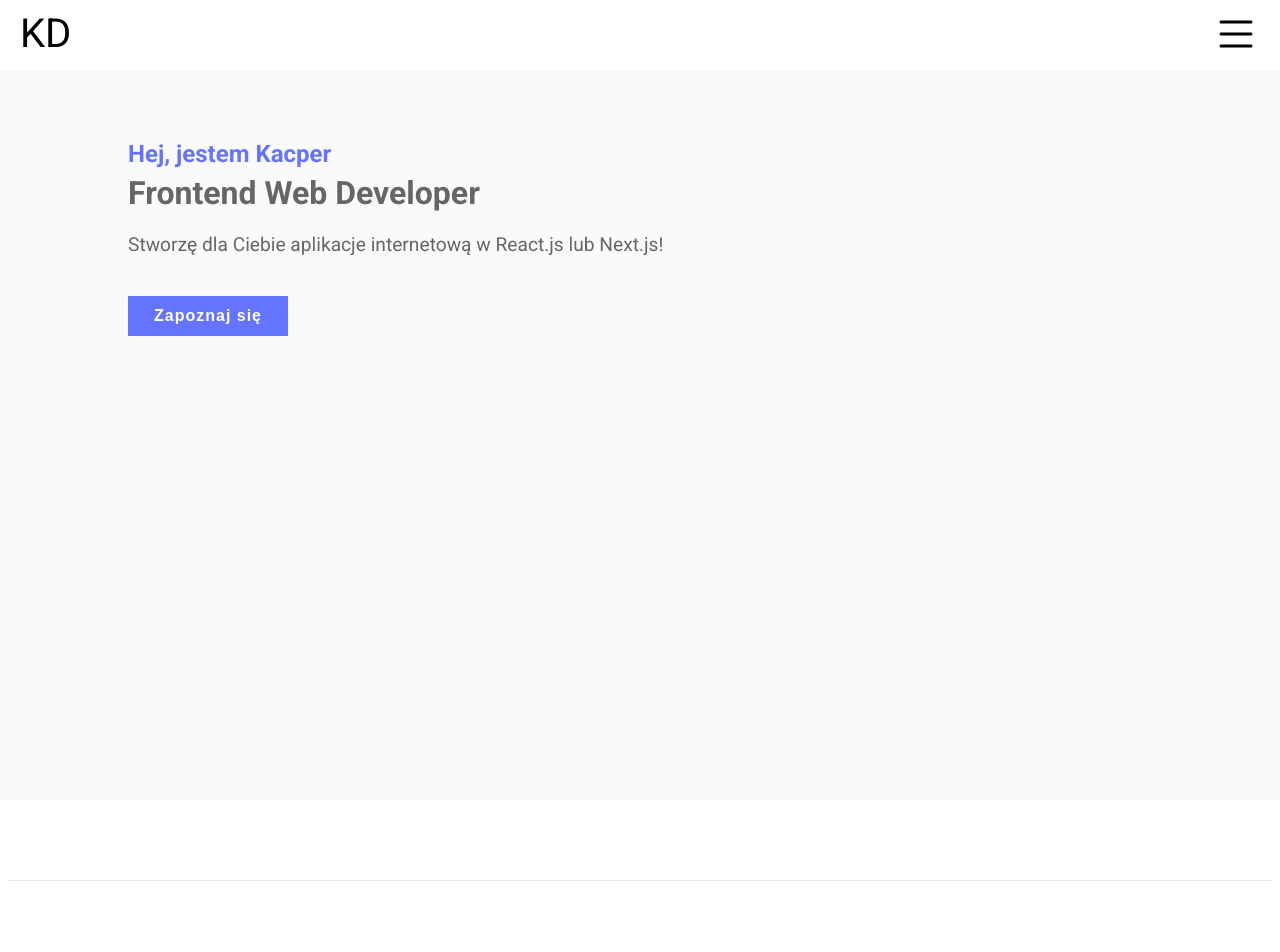
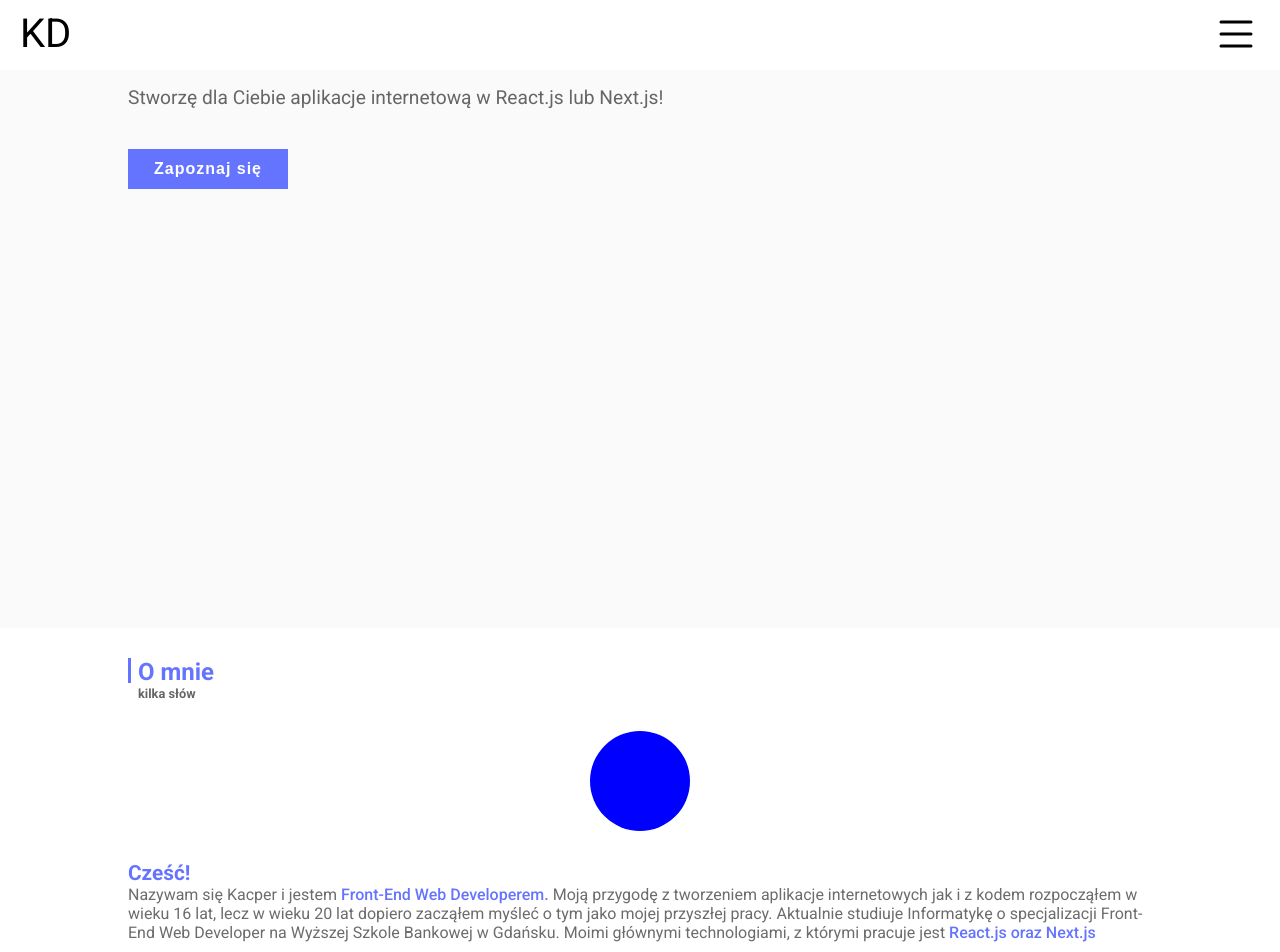
Before and after one commit to kdobrowolski/portfolio-app-frontend, a Next.js app: page / in a window 1280 px wide. Shown: the top 952 px of the page. Before the commit the page ends 881 px from the top, so only its background shows below. Built offline with nearby package versions, Linux system fonts and the light colour scheme.

Commit message:
Added _document.tsx, fixed loading styles after multiple app reloads and created About section

```diff
--- /dev/null
+++ b/components/About/About.tsx
@@ -0,0 +1,20 @@
+import { StyledAbout, StyledPhoto, StyledDescription } from './styled';
+import { StyledSectionTitle } from '../../utils/styled';
+
+export default function About() {
+    return (
+        <StyledAbout>
+            <div className="container">
+                <StyledSectionTitle>
+                    O mnie
+                    <p>kilka słów</p>
+                </StyledSectionTitle>
+                <StyledPhoto></StyledPhoto>
+                <StyledDescription className="description">
+                    <span className="text-bold">Cześć!</span><br />
+                    Nazywam się Kacper i jestem <span className="text-mediumBold">Front-End Web Developerem.</span> Moją przygodę z tworzeniem aplikacje internetowych jak i z kodem rozpocząłem w wieku 16 lat, lecz w wieku 20 lat dopiero zacząłem myśleć o tym jako mojej przyszłej pracy. Aktualnie studiuje Informatykę o specjalizacji Front-End Web Developer na Wyższej Szkole Bankowej w Gdańsku.  Moimi głównymi technologiami, z którymi pracuje jest <span className="text-mediumBold">React.js oraz Next.js</span>
+                </StyledDescription>
+            </div>
+        </StyledAbout>
+    )
+}
--- /dev/null
+++ b/components/About/styled.tsx
@@ -0,0 +1,35 @@
+import styled from 'styled-components';
+
+export const StyledAbout = styled.section`
+    width: 100vw;
+
+    .container {
+        width: 80%;
+        margin: auto;
+    }
+`;
+
+export const StyledPhoto = styled.div`
+    width: 100px;
+    height: 100px;
+    border-radius: 100%;
+    background-color: blue;
+    margin: auto;
+    margin-top: 30px;
+`;
+
+export const StyledDescription = styled.div`
+    color: #6C6C6C;
+    margin-top: 30px;
+    margin-bottom: 30px;
+
+    .text-bold {
+        color: #6574FE;
+        font-weight: bold;
+        font-size: 1.3rem;
+    }
+    .text-mediumBold {
+        color: #6574FE;
+        font-weight: 500;
+    }
+`;
--- a/components/Header/styled.tsx
+++ b/components/Header/styled.tsx
@@ -8,7 +8,7 @@ export const StyledHeader = styled.header`
 
 export const StyledBanner = styled.div`
     position: relative;
-    top: 125px;
+    top: 150px;
     width: 80vw;
     margin: auto;
 
--- a/components/Navbar/styled.tsx
+++ b/components/Navbar/styled.tsx
@@ -7,6 +7,7 @@ export const Nav = styled.nav`
     top: 0;
     left: 0;
     background-color: white;
+    z-index: 99999 !important;
 `;
 
 export const Logo = styled.span`
--- a/package.json
+++ b/package.json
@@ -9,6 +9,7 @@
     "lint": "next lint"
   },
   "dependencies": {
+    "babel-plugin-styled-components": "^1.13.2",
     "next": "11.1.2",
     "react": "17.0.2",
     "react-dom": "17.0.2",
--- /dev/null
+++ b/pages/_document.tsx
@@ -0,0 +1,30 @@
+import Document from 'next/document';
+import { ServerStyleSheet } from 'styled-components';
+
+export default class MyDocument extends Document {
+  static async getInitialProps(ctx) {
+    const sheet = new ServerStyleSheet();
+    const originalRenderPage = ctx.renderPage;
+
+    try {
+      ctx.renderPage = () =>
+        originalRenderPage({
+          enhanceApp: (App) => (props) =>
+            sheet.collectStyles(<App {...props} />),
+        });
+
+      const initialProps = await Document.getInitialProps(ctx);
+      return {
+        ...initialProps,
+        styles: (
+          <>
+            {initialProps.styles}
+            {sheet.getStyleElement()}
+          </>
+        ),
+      };
+    } finally {
+      sheet.seal();
+    }
+  }
+}
--- a/pages/index.tsx
+++ b/pages/index.tsx
@@ -1,6 +1,7 @@
 import type { NextPage } from 'next'
 import Head from 'next/head'
 import Image from 'next/image'
+import About from '../components/About/About'
 import Header from '../components/Header/Header'
 import Navbar from '../components/Navbar/Navbar'
 import Layout from '../constants/Layout'
@@ -22,6 +23,7 @@ const Home: NextPage = () => {
         <Layout>
             <Navbar />
             <Header />
+            <About />
         </Layout>
       </main>
 
--- /dev/null
+++ b/utils/styled.tsx
@@ -0,0 +1,28 @@
+import styled from 'styled-components';
+
+export const StyledSectionTitle = styled.div`
+    color: #6574FE;
+    font-weight: bold;
+    margin-left: 10px !important;
+    font-size: 1.5rem;
+    position: relative;
+    margin-left: 10px;
+    margin-top: 30px;
+
+    &:after {
+        content: '';
+        width: 3px;
+        height: 25px;
+        background-color: #6574FE;
+        position: absolute;
+        display: block;
+        top: 0;
+        left: -10px;
+    }
+
+    p {
+        margin: 0;
+        font-size: .8rem !important;
+        color: #666666;
+    }
+`;
```
Also changed, not shown: 1 other file (tests, documents, lock files or other folders).
